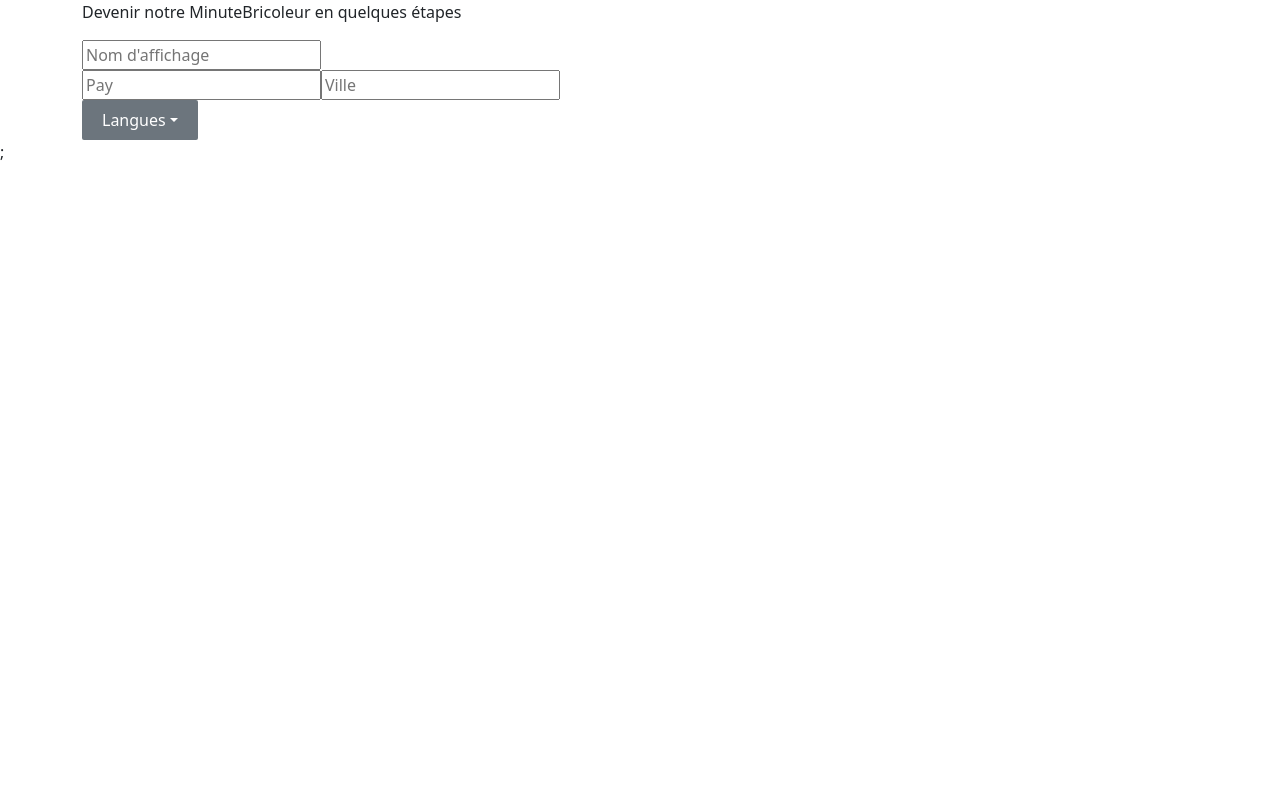
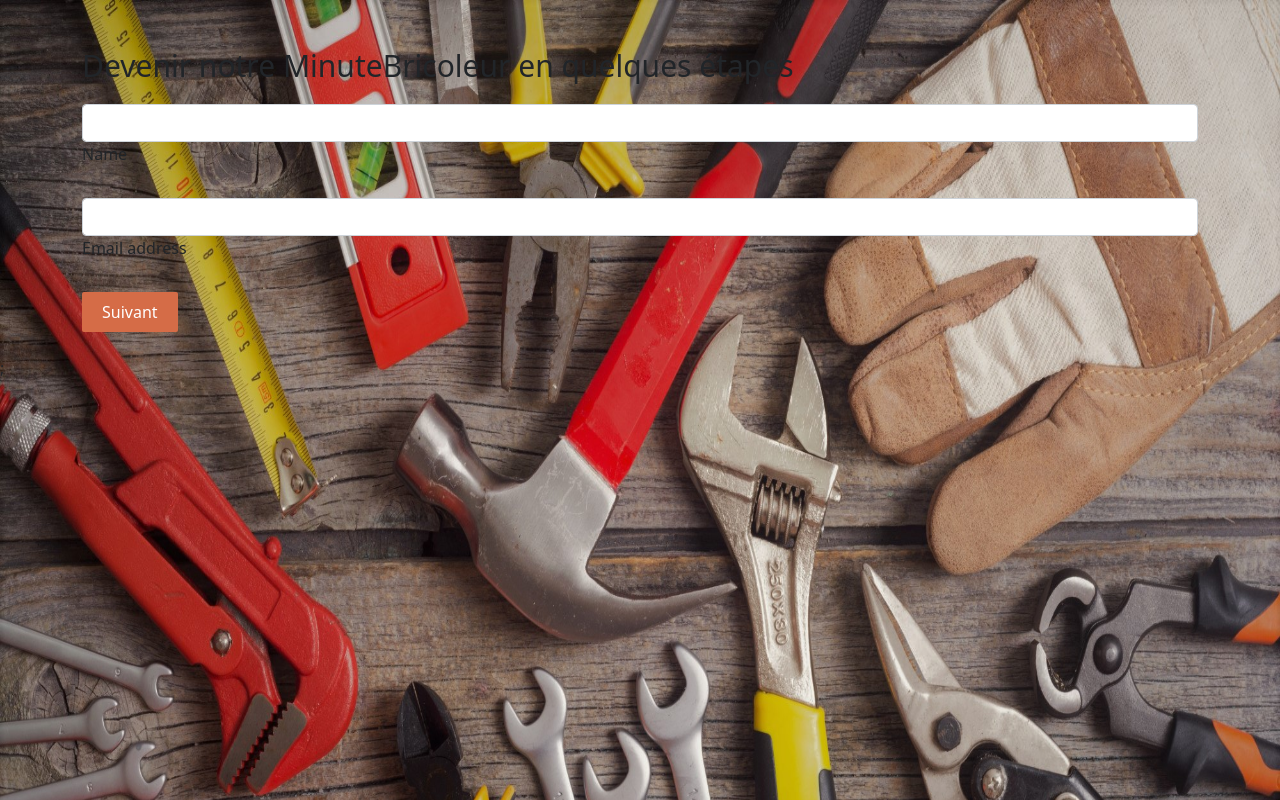
Before and after one commit to Iliass-alilou/MinuteBrico_frontend, a React (Create React App) app: page /signupbrico in a window 1280 px wide. Shown: the top 800 px of the page. Built offline with nearby package versions, Linux system fonts and the light colour scheme.

Commit message:
form brico

```diff
--- a/src/componants/auth/signUpEtape2.js
+++ b/src/componants/auth/signUpEtape2.js
@@ -5,28 +5,42 @@
 export default class SignUpEtape2 extends Component {
   render() {
     return (
-      <div id="signupbrico" className="fluid-container">
-            <div  className="container">
-              <p>Devenir notre MinuteBricoleur en quelques étapes</p>
+      <div id="signupbrico" className="fluid-container" >
+        <img alt="..." src="/images/12.jpeg" className="bg" />
+            <div  className="container mt-lg-5 mt-md-5">
+              <p className="title">Devenir notre MinuteBricoleur en quelques étapes</p>
 
-              <input type="text" placeholder="Nom d'affichage" required="champs requis" />
-
+              {/*<input type="text" placeholder="Nom d'affichage" required="champs requis" />
               <div>
               <input type="text" placeholder="Pay" required="champs requis"/>
               <input type="text" placeholder="Ville" required="champs requis" />
               </div>
+              <div>
+                <select class="select" multiple>
+                  <option value="1">Arabe</option>
+                  <option value="2">Aglais</option>
+                  <option value="3">Francais</option>
+                </select>
+                <label class="form-label select-label">Langues </label>
+              </div>*/}
 
-              <div class="dropdown">
-                  <button class="btn btn-secondary dropdown-toggle" type="button" id="dropdownMenuButton" data-toggle="dropdown" aria-haspopup="true" aria-expanded="false">
-                  Langues
-                  </button>
-                  <div class="dropdown-menu" aria-labelledby="dropdownMenuButton">
-                    <a class="dropdown-item" href="#">Arabe</a>
-                    <a class="dropdown-item" href="#">Anglais</a>
-                    <a class="dropdown-item" href="#">Francais</a>
+                <form>
+                  {/*<!-- Name input -->*/}
+                  <div className="form-outline mb-4">
+                    <input type="text" id="form5Example1" className="form-control" />
+                    <label className="form-label" htmlFor="form5Example1">Name</label>
                   </div>
-              </div>
 
+                  {/*<!-- Email input -->*/}
+                  <div className="form-outline mb-4">
+                    <input type="email" id="form5Example2" className="form-control" />
+                    <label className="form-label" htmlFor="form5Example2">Email address</label>
+                  </div>
+
+
+                  {/*<!-- Submit button -->*/}
+                  <button type="submit" className="btn btn-primary btn-block mb-4">Suivant</button>
+                </form>
             </div>
       </div>
           );
--- a/src/componants/auth/style.css
+++ b/src/componants/auth/style.css
@@ -118,3 +118,19 @@
     top:0;
     left:0;
 }
+
+/*j'ai commence ici*/
+
+
+.fluid-container>.bg{
+    position: absolute;
+    height: 150%;
+    width: 100%;
+    z-index: -1;
+    top:0;
+    left:0;
+}
+.fluid-container>.container>.title{
+    font-size: 30px;
+    margin-top: -5px;
+}
```
